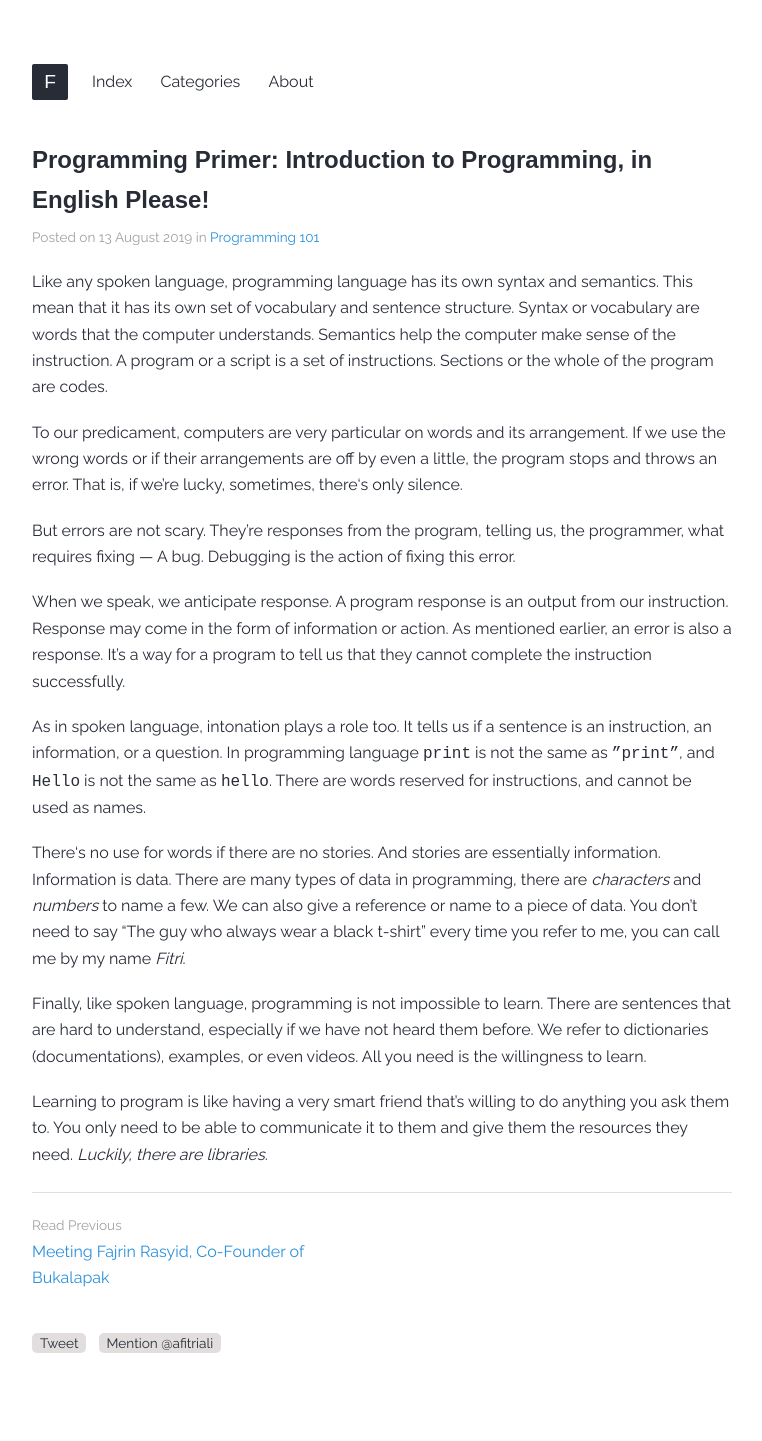
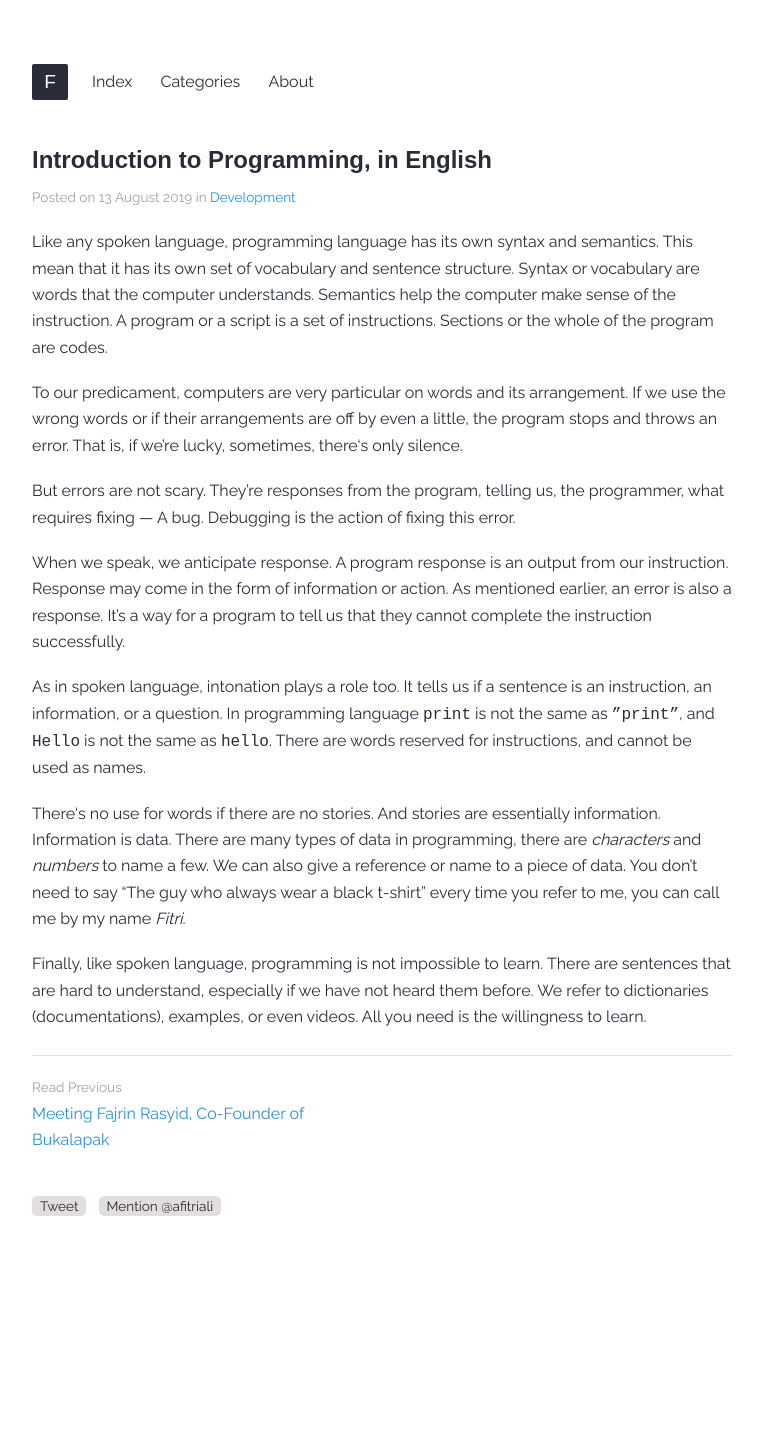
Before and after one commit to xfltrt/xfltrt.github.io, a Jekyll site: the page built from _posts/2019-08-13-programming-primer.md, in a window 1280 px wide. Shown: the whole page, without its empty margins (258-1020 px from the left). Built offline with Jekyll 4.4.1, drawn with Linux system fonts in a browser that asks for light colours; some web fonts are replaced; comment, search, counter and statistics services are not loaded; after the commit the page ends 1303 px from its top, so only the background shows below that.

Commit message:
Update 2019-08-13-programming-primer.md

```diff
--- a/_posts/2019-08-13-programming-primer.md
+++ b/_posts/2019-08-13-programming-primer.md
@@ -1,8 +1,8 @@
 ---
 layout: post
 published: true
-category: programming 101
-title: "Programming Primer: Introduction to Programming, in English Please!"
+category: development
+title: "Introduction to Programming, in English"
 ---
 Like any spoken language, programming language has its own syntax and semantics. This mean that it has its own set of vocabulary and sentence structure. Syntax or vocabulary are words that the computer understands. Semantics help the computer make sense of the instruction. A program or a script is a set of instructions. Sections or the whole of the program are codes.
 
@@ -17,5 +17,3 @@ As in spoken language, intonation plays a role too. It tells us if a sentence is
 There‘s no use for words if there are no stories. And stories are essentially information. Information is data. There are many types of data in programming, there are _characters_ and _numbers_ to name a few. We can also give a reference or name to a piece of data. You don’t need to say “The guy who always wear a black t-shirt” every time you refer to me, you can call me by my name _Fitri_.
 
 Finally, like spoken language, programming is not impossible to learn. There are sentences that are hard to understand, especially if we have not heard them before. We refer to dictionaries (documentations), examples, or even videos. All you need is the willingness to learn.
-
-Learning to program is like having a very smart friend that’s willing to do anything you ask them to. You only need to be able to communicate it to them and give them the resources they need. _Luckily, there are libraries_.
```
